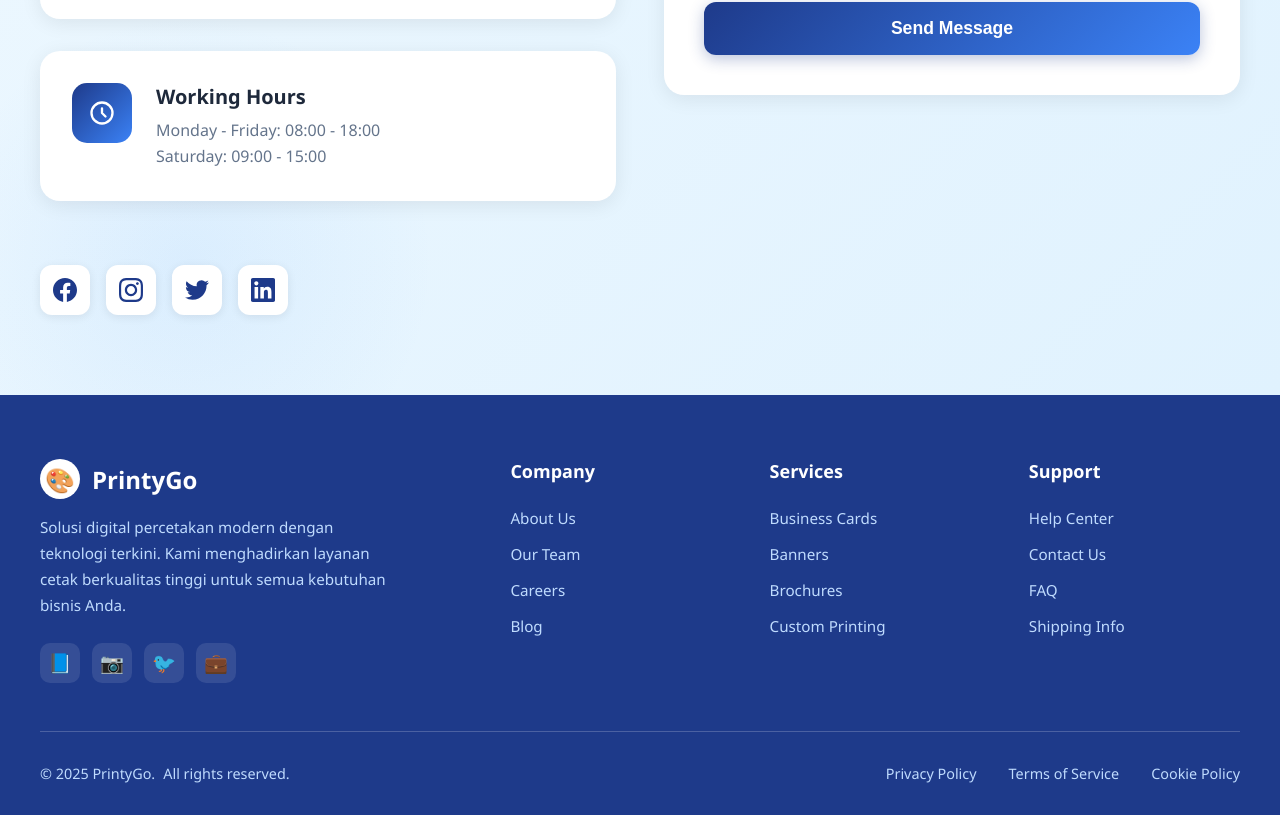
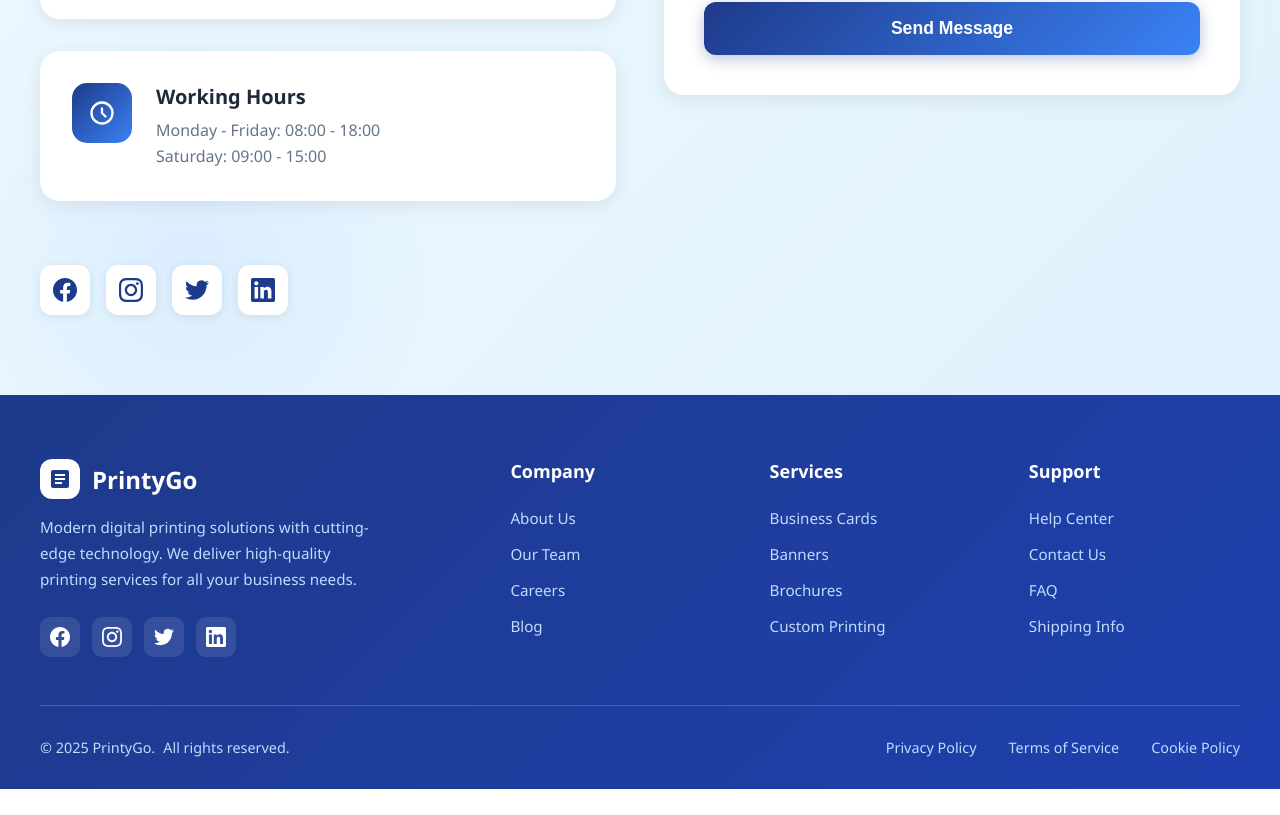
Before and after one commit to ayusafitri721/PercetakanDigitalApp, a React (Vite) app in the folder web-percetakan/: page / in a window 1280 px wide. Shown: the part 5382-6197 px from the top of the page. After the commit the page ends 6171 px from the top, so only its background shows below. Built offline with nearby package versions, Linux system fonts and the light colour scheme.

Commit message:
footerNew

```diff
--- a/web-percetakan/src/components/Footer.tsx
+++ b/web-percetakan/src/components/Footer.tsx
@@ -3,9 +3,10 @@
     <>
       <style>{`
         .footer {
-          background: #1E3A8A;
+          background: linear-gradient(135deg, #1e3a8a 0%, #1e40af 100%);
           color: white;
           padding: 4rem 2rem 2rem 2rem;
+          position: relative;
         }
 
         .footer-container {
@@ -38,11 +39,16 @@
           width: 40px;
           height: 40px;
           background: white;
-          border-radius: 50%;
+          border-radius: 12px;
           display: flex;
           align-items: center;
           justify-content: center;
-          font-size: 1.5rem;
+          color: #1E3A8A;
+        }
+
+        .footer-logo-icon svg {
+          width: 24px;
+          height: 24px;
         }
 
         .footer-description {
@@ -65,13 +71,19 @@
           display: flex;
           align-items: center;
           justify-content: center;
-          font-size: 1.2rem;
           cursor: pointer;
           transition: all 0.3s ease;
+          color: white;
+        }
+
+        .footer-social-icon svg {
+          width: 20px;
+          height: 20px;
         }
 
         .footer-social-icon:hover {
           background: white;
+          color: #1E3A8A;
           transform: translateY(-3px);
         }
 
@@ -166,19 +178,39 @@
           <div className="footer-main">
             <div className="footer-about">
               <div className="footer-logo">
-                <span className="footer-logo-icon">🎨</span>
+                <span className="footer-logo-icon">
+                  <svg fill="currentColor" viewBox="0 0 24 24">
+                    <path d="M19 3H5c-1.1 0-2 .9-2 2v14c0 1.1.9 2 2 2h14c1.1 0 2-.9 2-2V5c0-1.1-.9-2-2-2zm-5 14H7v-2h7v2zm3-4H7v-2h10v2zm0-4H7V7h10v2z" />
+                  </svg>
+                </span>
                 <span>PrintyGo</span>
               </div>
               <p className="footer-description">
-                Solusi digital percetakan modern dengan teknologi terkini. Kami
-                menghadirkan layanan cetak berkualitas tinggi untuk semua
-                kebutuhan bisnis Anda.
+                Modern digital printing solutions with cutting-edge technology.
+                We deliver high-quality printing services for all your business
+                needs.
               </p>
               <div className="footer-social">
-                <div className="footer-social-icon">📘</div>
-                <div className="footer-social-icon">📷</div>
-                <div className="footer-social-icon">🐦</div>
-                <div className="footer-social-icon">💼</div>
+                <div className="footer-social-icon">
+                  <svg fill="currentColor" viewBox="0 0 24 24">
+                    <path d="M24 12.073c0-6.627-5.373-12-12-12s-12 5.373-12 12c0 5.99 4.388 10.954 10.125 11.854v-8.385H7.078v-3.47h3.047V9.43c0-3.007 1.792-4.669 4.533-4.669 1.312 0 2.686.235 2.686.235v2.953H15.83c-1.491 0-1.956.925-1.956 1.874v2.25h3.328l-.532 3.47h-2.796v8.385C19.612 23.027 24 18.062 24 12.073z" />
+                  </svg>
+                </div>
+                <div className="footer-social-icon">
+                  <svg fill="currentColor" viewBox="0 0 24 24">
+                    <path d="M12 2.163c3.204 0 3.584.012 4.85.07 3.252.148 4.771 1.691 4.919 4.919.058 1.265.069 1.645.069 4.849 0 3.205-.012 3.584-.069 4.849-.149 3.225-1.664 4.771-4.919 4.919-1.266.058-1.644.07-4.85.07-3.204 0-3.584-.012-4.849-.07-3.26-.149-4.771-1.699-4.919-4.92-.058-1.265-.07-1.644-.07-4.849 0-3.204.013-3.583.07-4.849.149-3.227 1.664-4.771 4.919-4.919 1.266-.057 1.645-.069 4.849-.069zm0-2.163c-3.259 0-3.667.014-4.947.072-4.358.2-6.78 2.618-6.98 6.98-.059 1.281-.073 1.689-.073 4.948 0 3.259.014 3.668.072 4.948.2 4.358 2.618 6.78 6.98 6.98 1.281.058 1.689.072 4.948.072 3.259 0 3.668-.014 4.948-.072 4.354-.2 6.782-2.618 6.979-6.98.059-1.28.073-1.689.073-4.948 0-3.259-.014-3.667-.072-4.947-.196-4.354-2.617-6.78-6.979-6.98-1.281-.059-1.69-.073-4.949-.073zm0 5.838c-3.403 0-6.162 2.759-6.162 6.162s2.759 6.163 6.162 6.163 6.162-2.759 6.162-6.163c0-3.403-2.759-6.162-6.162-6.162zm0 10.162c-2.209 0-4-1.79-4-4 0-2.209 1.791-4 4-4s4 1.791 4 4c0 2.21-1.791 4-4 4zm6.406-11.845c-.796 0-1.441.645-1.441 1.44s.645 1.44 1.441 1.44c.795 0 1.439-.645 1.439-1.44s-.644-1.44-1.439-1.44z" />
+                  </svg>
+                </div>
+                <div className="footer-social-icon">
+                  <svg fill="currentColor" viewBox="0 0 24 24">
+                    <path d="M23.953 4.57a10 10 0 01-2.825.775 4.958 4.958 0 002.163-2.723c-.951.555-2.005.959-3.127 1.184a4.92 4.92 0 00-8.384 4.482C7.69 8.095 4.067 6.13 1.64 3.162a4.822 4.822 0 00-.666 2.475c0 1.71.87 3.213 2.188 4.096a4.904 4.904 0 01-2.228-.616v.06a4.923 4.923 0 003.946 4.827 4.996 4.996 0 01-2.212.085 4.936 4.936 0 004.604 3.417 9.867 9.867 0 01-6.102 2.105c-.39 0-.779-.023-1.17-.067a13.995 13.995 0 007.557 2.209c9.053 0 13.998-7.496 13.998-13.985 0-.21 0-.42-.015-.63A9.935 9.935 0 0024 4.59z" />
+                  </svg>
+                </div>
+                <div className="footer-social-icon">
+                  <svg fill="currentColor" viewBox="0 0 24 24">
+                    <path d="M20.447 20.452h-3.554v-5.569c0-1.328-.027-3.037-1.852-3.037-1.853 0-2.136 1.445-2.136 2.939v5.667H9.351V9h3.414v1.561h.046c.477-.9 1.637-1.85 3.37-1.85 3.601 0 4.267 2.37 4.267 5.455v6.286zM5.337 7.433c-1.144 0-2.063-.926-2.063-2.065 0-1.138.92-2.063 2.063-2.063 1.14 0 2.064.925 2.064 2.063 0 1.139-.925 2.065-2.064 2.065zm1.782 13.019H3.555V9h3.564v11.452zM22.225 0H1.771C.792 0 0 .774 0 1.729v20.542C0 23.227.792 24 1.771 24h20.451C23.2 24 24 23.227 24 22.271V1.729C24 .774 23.2 0 22.222 0h.003z" />
+                  </svg>
+                </div>
               </div>
             </div>
 
```
